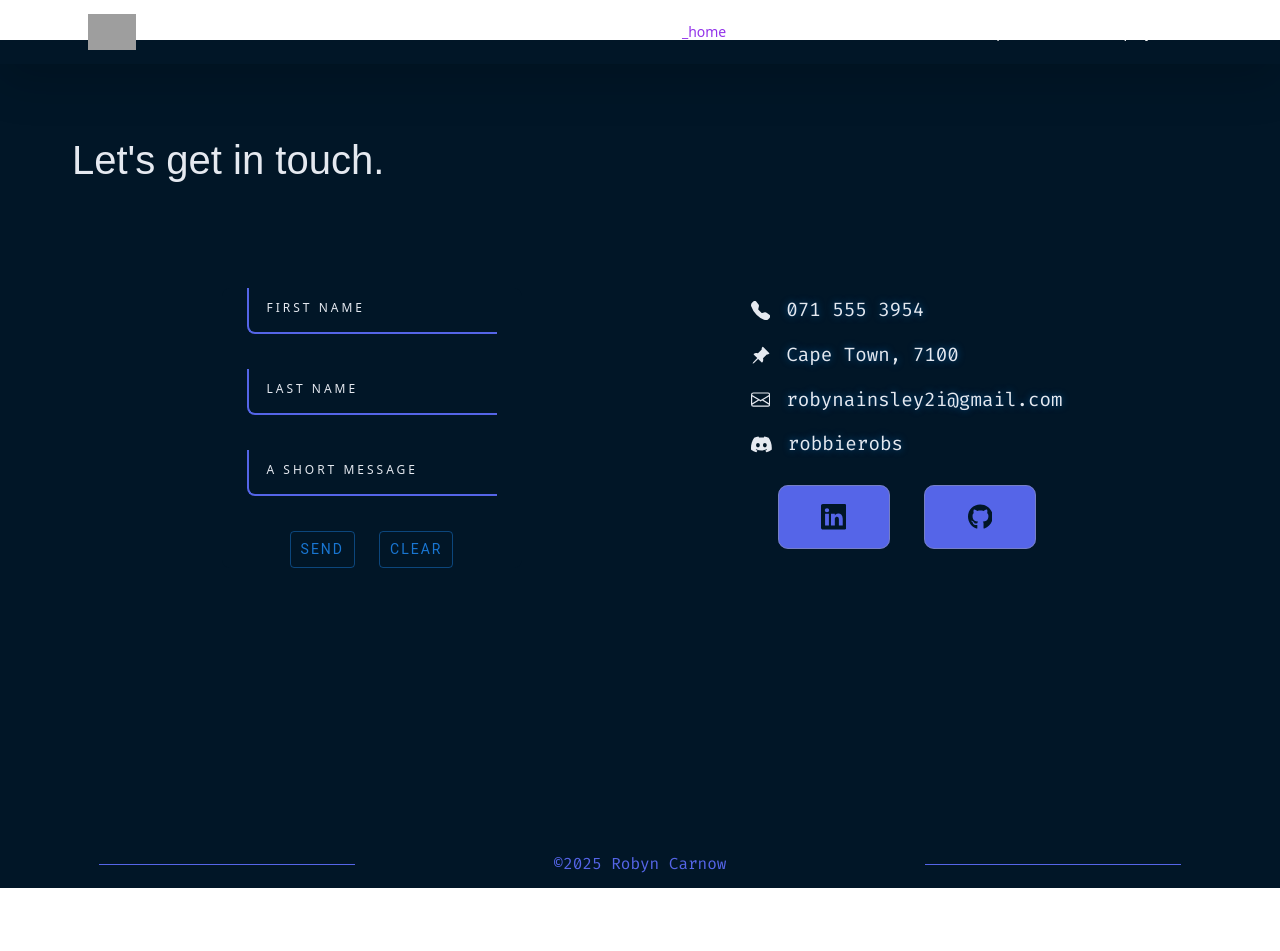
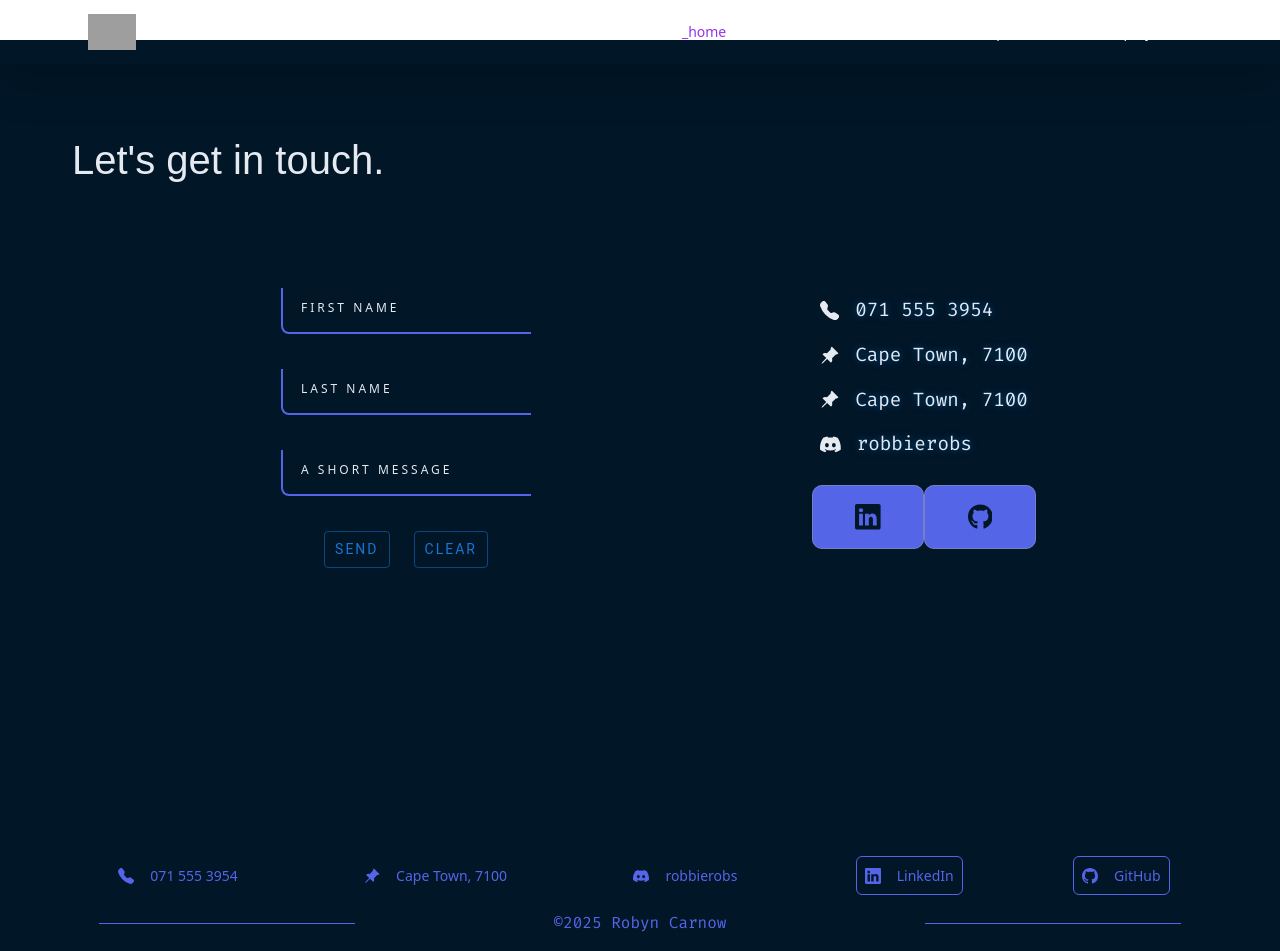
Before and after one commit to robynainsley21/portfolio-dark, a React (Vite) app: page /contact in a window 1280 px wide. Before the commit the page ends 888 px from the top, so only its background shows below. Built offline with nearby package versions, Linux system fonts and the light colour scheme; grey boxes are pictures that could not be loaded; a web font is replaced by a local one.

Commit message:
Add certificates

```diff
--- a/src/assets/components/Footer.jsx
+++ b/src/assets/components/Footer.jsx
@@ -1,9 +1,97 @@
+import { Link } from "react-router-dom";
+
 export default function Footer() {
   return (
     <div id="footer">
+      <div className="contact_footer_container">
+        <div className="flex align-center p-auto">
+          <div className="flex align-center justify-center p-auto">
+            <svg
+              xmlns="http://www.w3.org/2000/svg"
+              width="16"
+              height="16"
+              fill="currentColor"
+              className="m-auto mx-2 bi bi-telephone-fill"
+              viewBox="0 0 16 16"
+            >
+              <path
+                fillRule="evenodd"
+                d="M1.885.511a1.745 1.745 0 0 1 2.61.163L6.29 2.98c.329.423.445.974.315 1.494l-.547 2.19a.68.68 0 0 0 .178.643l2.457 2.457a.68.68 0 0 0 .644.178l2.189-.547a1.75 1.75 0 0 1 1.494.315l2.306 1.794c.829.645.905 1.87.163 2.611l-1.034 1.034c-.74.74-1.846 1.065-2.877.702a18.6 18.6 0 0 1-7.01-4.42 18.6 18.6 0 0 1-4.42-7.009c-.362-1.03-.037-2.137.703-2.877z"
+              />
+            </svg>
+          </div>
+          <span className="m-2">071 555 3954</span>
+        </div>
+        <div className="flex align-center p-auto">
+          <div className="flex align-center justify-center p-auto">
+            <svg
+              xmlns="http://www.w3.org/2000/svg"
+              width="16"
+              height="16"
+              fill="currentColor"
+              className="m-auto mx-2 bi bi-pin-angle-fill"
+              viewBox="0 0 16 16"
+            >
+              <path d="M9.828.722a.5.5 0 0 1 .354.146l4.95 4.95a.5.5 0 0 1 0 .707c-.48.48-1.072.588-1.503.588-.177 0-.335-.018-.46-.039l-3.134 3.134a6 6 0 0 1 .16 1.013c.046.702-.032 1.687-.72 2.375a.5.5 0 0 1-.707 0l-2.829-2.828-3.182 3.182c-.195.195-1.219.902-1.414.707s.512-1.22.707-1.414l3.182-3.182-2.828-2.829a.5.5 0 0 1 0-.707c.688-.688 1.673-.767 2.375-.72a6 6 0 0 1 1.013.16l3.134-3.133a3 3 0 0 1-.04-.461c0-.43.108-1.022.589-1.503a.5.5 0 0 1 .353-.146" />
+            </svg>
+          </div>
+          <span className="m-2">Cape Town, 7100</span>
+        </div>
+        <div className="flex align-center p-auto">
+          <div className="flex align-center justify-center p-auto">
+            <svg
+              xmlns="http://www.w3.org/2000/svg"
+              width="16"
+              height="16"
+              fill="currentColor"
+              className="m-auto mx-2 bi bi-discord"
+              viewBox="0 0 16 16"
+            >
+              <path d="M13.545 2.907a13.2 13.2 0 0 0-3.257-1.011.05.05 0 0 0-.052.025c-.141.25-.297.577-.406.833a12.2 12.2 0 0 0-3.658 0 8 8 0 0 0-.412-.833.05.05 0 0 0-.052-.025c-1.125.194-2.22.534-3.257 1.011a.04.04 0 0 0-.021.018C.356 6.024-.213 9.047.066 12.032q.003.022.021.037a13.3 13.3 0 0 0 3.995 2.02.05.05 0 0 0 .056-.019q.463-.63.818-1.329a.05.05 0 0 0-.01-.059l-.018-.011a9 9 0 0 1-1.248-.595.05.05 0 0 1-.02-.066l.015-.019q.127-.095.248-.195a.05.05 0 0 1 .051-.007c2.619 1.196 5.454 1.196 8.041 0a.05.05 0 0 1 .053.007q.121.1.248.195a.05.05 0 0 1-.004.085 8 8 0 0 1-1.249.594.05.05 0 0 0-.03.03.05.05 0 0 0 .003.041c.24.465.515.909.817 1.329a.05.05 0 0 0 .056.019 13.2 13.2 0 0 0 4.001-2.02.05.05 0 0 0 .021-.037c.334-3.451-.559-6.449-2.366-9.106a.03.03 0 0 0-.02-.019m-8.198 7.307c-.789 0-1.438-.724-1.438-1.612s.637-1.613 1.438-1.613c.807 0 1.45.73 1.438 1.613 0 .888-.637 1.612-1.438 1.612m5.316 0c-.788 0-1.438-.724-1.438-1.612s.637-1.613 1.438-1.613c.807 0 1.451.73 1.438 1.613 0 .888-.631 1.612-1.438 1.612" />
+            </svg>
+          </div>
+          <span className="m-2">robbierobs</span>
+        </div>
+       <Link target="_blank" className="linkedin_btn" to="https://www.linkedin.com/in/robyn-carnow-2b0762267/">
+       <div className="flex align-center p-auto">
+          <div className="flex align-center justify-center p-auto">
+            <svg
+              xmlns="http://www.w3.org/2000/svg"
+              width="16"
+              height="16"
+              fill="currentColor"
+              class="m-auto mx-2 bi bi-linkedin"
+              viewBox="0 0 16 16"
+            >
+              <path d="M0 1.146C0 .513.526 0 1.175 0h13.65C15.474 0 16 .513 16 1.146v13.708c0 .633-.526 1.146-1.175 1.146H1.175C.526 16 0 15.487 0 14.854zm4.943 12.248V6.169H2.542v7.225zm-1.2-8.212c.837 0 1.358-.554 1.358-1.248-.015-.709-.52-1.248-1.342-1.248S2.4 3.226 2.4 3.934c0 .694.521 1.248 1.327 1.248zm4.908 8.212V9.359c0-.216.016-.432.08-.586.173-.431.568-.878 1.232-.878.869 0 1.216.662 1.216 1.634v3.865h2.401V9.25c0-2.22-1.184-3.252-2.764-3.252-1.274 0-1.845.7-2.165 1.193v.025h-.016l.016-.025V6.169h-2.4c.03.678 0 7.225 0 7.225z" />
+            </svg>
+          </div>
+          <span className="m-2">LinkedIn</span>
+        </div>
+       </Link>
+       <Link target="_blank" className="linkedin_btn" to="https://github.com/robynainsley21">
+       <div className="flex align-center p-auto">
+          <div className="flex align-center justify-center p-auto">
+            <svg
+              xmlns="http://www.w3.org/2000/svg"
+              width="16"
+              height="16"
+              fill="currentColor"
+              class="m-auto mx-2 bi bi-github"
+              viewBox="0 0 16 16"
+            >
+              <path d="M8 0C3.58 0 0 3.58 0 8c0 3.54 2.29 6.53 5.47 7.59.4.07.55-.17.55-.38 0-.19-.01-.82-.01-1.49-2.01.37-2.53-.49-2.69-.94-.09-.23-.48-.94-.82-1.13-.28-.15-.68-.52-.01-.53.63-.01 1.08.58 1.23.82.72 1.21 1.87.87 2.33.66.07-.52.28-.87.51-1.07-1.78-.2-3.64-.89-3.64-3.95 0-.87.31-1.59.82-2.15-.08-.2-.36-1.02.08-2.12 0 0 .67-.21 2.2.82.64-.18 1.32-.27 2-.27s1.36.09 2 .27c1.53-1.04 2.2-.82 2.2-.82.44 1.1.16 1.92.08 2.12.51.56.82 1.27.82 2.15 0 3.07-1.87 3.75-3.65 3.95.29.25.54.73.54 1.48 0 1.07-.01 1.93-.01 2.2 0 .21.15.46.55.38A8.01 8.01 0 0 0 16 8c0-4.42-3.58-8-8-8" />
+            </svg>
+          </div>
+          <span className="m-2">GitHub</span>
+        </div>
+       </Link>
+      </div>
+      <div className="footer_copyright">
         <div className="footer_line"></div>
-      <span>©2025 Robyn Carnow</span>
-      <div className="footer_line"></div>
+        <span>©2025 Robyn Carnow</span>
+        <div className="footer_line"></div>
+      </div>
     </div>
   );
 }
--- a/src/assets/components/education.jsx
+++ b/src/assets/components/education.jsx
@@ -41,7 +41,7 @@ export default function Education() {
             {data.map((edu) => {
               return (
                 <div className="edu_card" key={edu.id}>
-                  <img src={edu.img_url} alt="edu_img" />
+                  <img src={edu.img_url} alt="edu_img"  loading="lazy"/>
                   <div className="edu_text">
                     <h5>{edu.edu_name}</h5>
                     <p>{edu.date}</p>
--- a/src/assets/components/experiences.jsx
+++ b/src/assets/components/experiences.jsx
@@ -26,7 +26,7 @@ export default function Experience() {
             <div className="exp_container">
                 {data.map((item) => (
                     <div className="exp_card" key={item.id}>
-                        <img src={item.img_url} alt="exp_img" />
+                        <img src={item.img_url} alt="exp_img"  loading="lazy"/>
                         <div className="exp_text">
                             <h5>{item.title}</h5>
                             <p>{item.company}</p>
--- a/src/assets/components/musicComp.jsx
+++ b/src/assets/components/musicComp.jsx
@@ -96,6 +96,7 @@ export default function MusicPlayerSlider() {
             <img
               alt="champion - kanye west"
               src="https://robynainsley21.github.io/images/personal-portfolio/artworks-F2ido6SltCjd-0-t500x500.jpg"
+             loading="lazy"
             />
           </CoverImage>
           <Box sx={{ ml: 1.5, minWidth: 0, color: "#5565e8" }}>
--- a/src/assets/pages/Contact.jsx
+++ b/src/assets/pages/Contact.jsx
@@ -275,20 +275,20 @@ export default function Contact() {
               </div>
               <span className="m-2 contact_text_span">{data[0].location}</span>
             </div>
-            <div className="flex align-center p-auto">
+              <div className="flex align-center p-auto">
               <div className="flex align-center justify-center p-auto">
                 <svg
                   xmlns="http://www.w3.org/2000/svg"
                   width="1.2rem"
                   height="1.2rem"
                   fill="currentColor"
-                  className="m-auto mx-2 bi bi-envelope"
+                  className="m-auto mx-2 bi bi-pin-angle-fill"
                   viewBox="0 0 16 16"
                 >
-                  <path d="M0 4a2 2 0 0 1 2-2h12a2 2 0 0 1 2 2v8a2 2 0 0 1-2 2H2a2 2 0 0 1-2-2zm2-1a1 1 0 0 0-1 1v.217l7 4.2 7-4.2V4a1 1 0 0 0-1-1zm13 2.383-4.708 2.825L15 11.105zm-.034 6.876-5.64-3.471L8 9.583l-1.326-.795-5.64 3.47A1 1 0 0 0 2 13h12a1 1 0 0 0 .966-.741M1 11.105l4.708-2.897L1 5.383z" />
+                  <path d="M9.828.722a.5.5 0 0 1 .354.146l4.95 4.95a.5.5 0 0 1 0 .707c-.48.48-1.072.588-1.503.588-.177 0-.335-.018-.46-.039l-3.134 3.134a6 6 0 0 1 .16 1.013c.046.702-.032 1.687-.72 2.375a.5.5 0 0 1-.707 0l-2.829-2.828-3.182 3.182c-.195.195-1.219.902-1.414.707s.512-1.22.707-1.414l3.182-3.182-2.828-2.829a.5.5 0 0 1 0-.707c.688-.688 1.673-.767 2.375-.72a6 6 0 0 1 1.013.16l3.134-3.133a3 3 0 0 1-.04-.461c0-.43.108-1.022.589-1.503a.5.5 0 0 1 .353-.146" />
                 </svg>
               </div>
-              <span className="m-2 contact_text_span">{data[0].email}</span>
+              <span className="m-2 contact_text_span">{data[0].location}</span>
             </div>
             <div className="flex align-center p-auto">
               <div className="flex align-center justify-center p-auto">
--- a/src/assets/pages/Projects.jsx
+++ b/src/assets/pages/Projects.jsx
@@ -44,7 +44,7 @@ export default function Projects() {
             {/* From Uiverse.io by Yaya12085   */}
             <div class="relative project_card  m-auto flex flex-col rounded-xl bg-clip-border text-gray-700 shadow-md">
               <div class="relative mx-4 -mt-6  rounded-xl bg-blue-gray-500 bg-clip-border text-white shadow-lg shadow-blue-gray-500/40 bg-gradient-to-r from-blue-500 to-blue-600">
-                <img src={item.img_url} alt="project_img" />
+                <img src={item.img_url} alt="project_img"  loading="lazy"/>
               </div>
               <div class="p-6">
                 <h5 class="mb-2 block font-sans text-xl font-semibold leading-snug tracking-normal text-blue-gray-900 antialiased">
--- a/src/index.css
+++ b/src/index.css
@@ -129,7 +129,6 @@ img[alt="logo"] {
 .mobile-nav {
   backdrop-filter: blur(15px);
 }
-
 /* navbar */
 
 /* HOME */
@@ -140,6 +139,11 @@ img[alt="logo"] {
   & h1{
     margin: 0;
   }
+}
+
+.home_contact_btn{
+  height: 3.3rem;
+  color: var(--text-white);
 }
 
 .home_hero {
@@ -159,7 +163,7 @@ img[alt="logo"] {
 }
 
 img[alt="home_img"] {
-  width: 18rem;
+  width: 20rem;
 }
 
 /*hero icons*/
@@ -922,8 +926,8 @@ img[alt="achieve_img"] {
   position: relative;
   color: var(--text-white);
   margin: 2rem auto;
-  width: 250px;
-  height: 350px;
+  width: 300px;
+  height: 30rem;
   background-color: rgba(255, 255, 255, 0.074);
   border: 1px solid rgba(255, 255, 255, 0.222);
   display: flex;
@@ -938,6 +942,10 @@ img[alt="achieve_img"] {
 
   & p {
     font-size: 14px;
+  }
+
+  &:last-child img{
+    width: 10rem;
   }
 
   &:hover {
@@ -1127,8 +1135,6 @@ img[alt="project_img"] {
 /* PROJECTS */
 
 /* CONTACT */
-
-
 #contact h1 {
   padding: 6rem 0 4rem 2rem;
 }
@@ -1218,11 +1224,22 @@ img[alt="project_img"] {
 
 /*FOOTER*/
 #footer{
-  height: 3rem;
+  color: var(--violet);
+  padding-bottom: 1rem;
+}
+
+.contact_footer_container{
+  display: flex;
+  align-items: center;
+  justify-content: space-evenly;
+  font-size: 14px;
+  padding: 1rem 0;
+}
+
+.footer_copyright{
   display: flex;
   justify-content: space-around;
   align-items: center;
-  color: var(--violet);
   font-family: var(--main-font);
 }
 
@@ -1232,20 +1249,33 @@ img[alt="project_img"] {
   content: '';
   background-color: var(--violet);
 }
+
+.linkedin_btn{
+  text-decoration: none;
+  color: var(--violet);
+  border: 1px solid var(--violet);
+  border-radius: 6px;
+  transition: all 0.3s;
+
+  &:hover{
+    background-color: var(--violet);
+    color: var(--text-white);
+  }
+}
 /*FOOTER*/
 
 /* MOBILE */
-/* @media screen and (min-width: 600px) and (max-width: 768px){
-  .home_hero {
-    display: flex;
-    align-items: center;
-    padding: 2rem;
-  }
-
-} */
 @media screen and (max-width: 768px) {
   .desktop{
     display: none;
+  }
+
+  .contact_footer_container{
+    flex-wrap: wrap;
+  }
+
+  .linkedin_btn{
+    margin: .5rem;
   }
 
   :is(#about, #resume) {
@@ -1267,7 +1297,7 @@ img[alt="project_img"] {
   }
 
   img[alt="home_img"] {
-    width: 13rem;
+    width: 14rem;
     margin: 3rem 0 1rem;
   }
 
```
Also changed, not shown: src/assets/components/achievementsComp.jsx (+9 -16 lines), src/assets/components/contactModal.jsx (added, +80 -0 lines), src/assets/pages/Home.jsx (+12 -4 lines).
